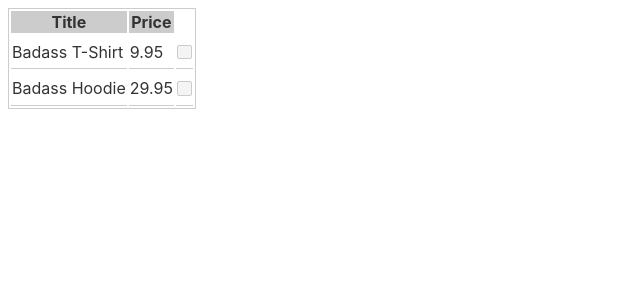
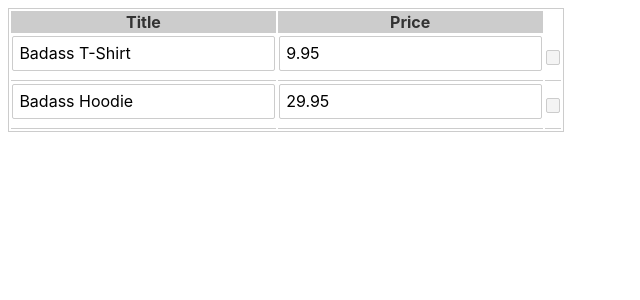
Before and after one commit to joshnuss/svelte-grid, a Svelte app: page / in a window 1280 px wide. Shown: the top 300 px of the page, without its empty margins (0-640 px from the left). Built offline with nearby package versions, Linux system fonts and the light colour scheme.

Commit message:
Adds Cell type=input & type=label

```diff
--- a/src/App.svelte
+++ b/src/App.svelte
@@ -23,8 +23,8 @@
   <Rows>
     {#each products as product}
       <Row on:click={() => handleClick(product)}>
-        <Cell value={product.title}/>
-        <Cell value={product.price}/>
+        <Cell type="input" bind:value={product.title}/>
+        <Cell type="input" bind:value={product.price}/>
         <Cell>
           <IconButton icon="trash" on:click={() => handleRemove(product)}/>
         </Cell>
--- a/src/components/Cell.svelte
+++ b/src/components/Cell.svelte
@@ -1,6 +1,7 @@
 <script>
   export let value = null;
-  console.log($$props);
+  export let type = "label";
+
   const SLOTS = $$props.$$slots;
 </script>
 <style>
@@ -13,6 +14,12 @@ td {
   {#if SLOTS}
     <slot/>
   {:else}
-    {value}
+    {#if type == "label"}
+      {value}
+    {:else}
+      {#if type == 'input'}
+        <input bind:value={value}/>
+      {/if}
+    {/if}
   {/if}
 </td>
```
